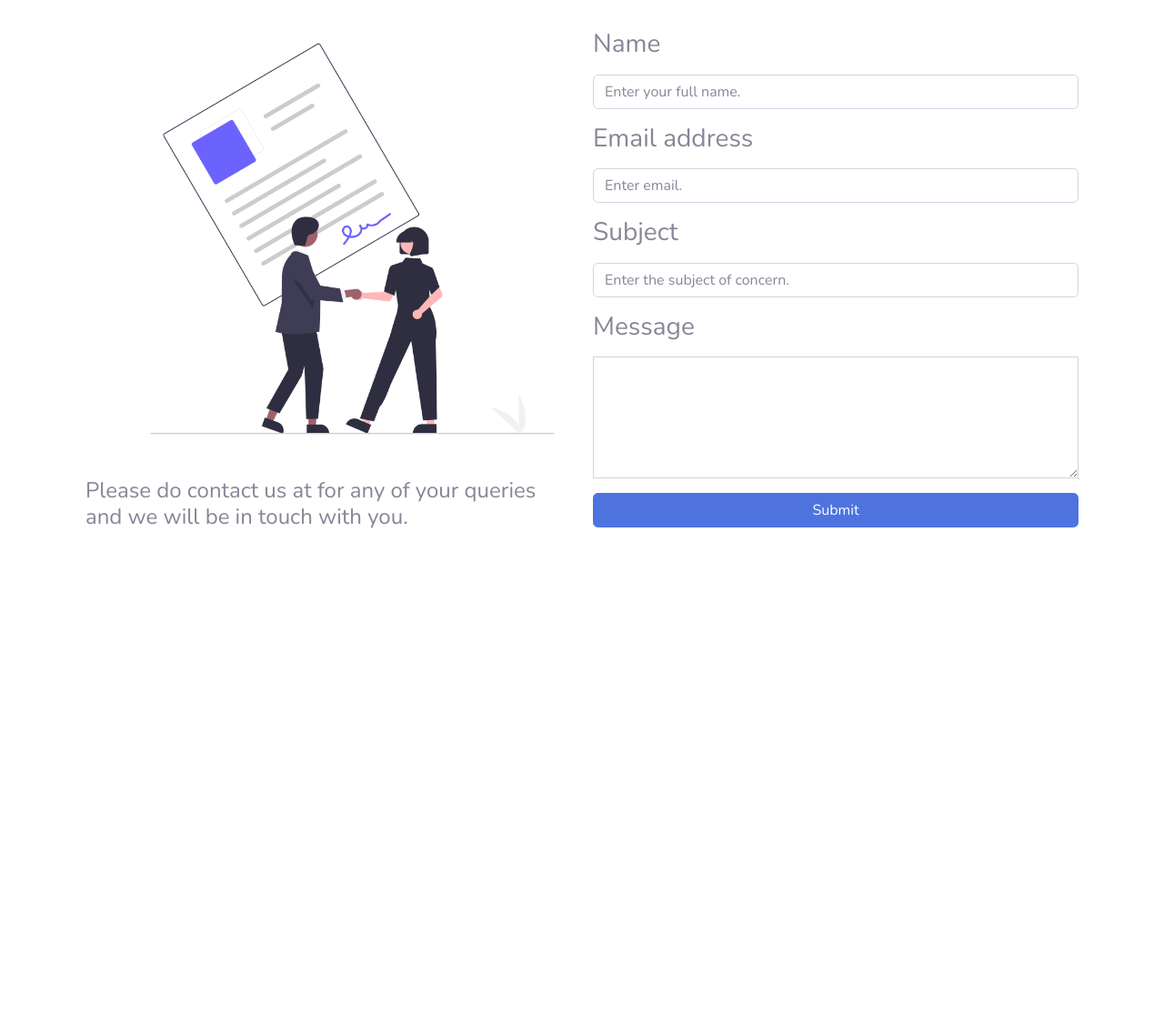
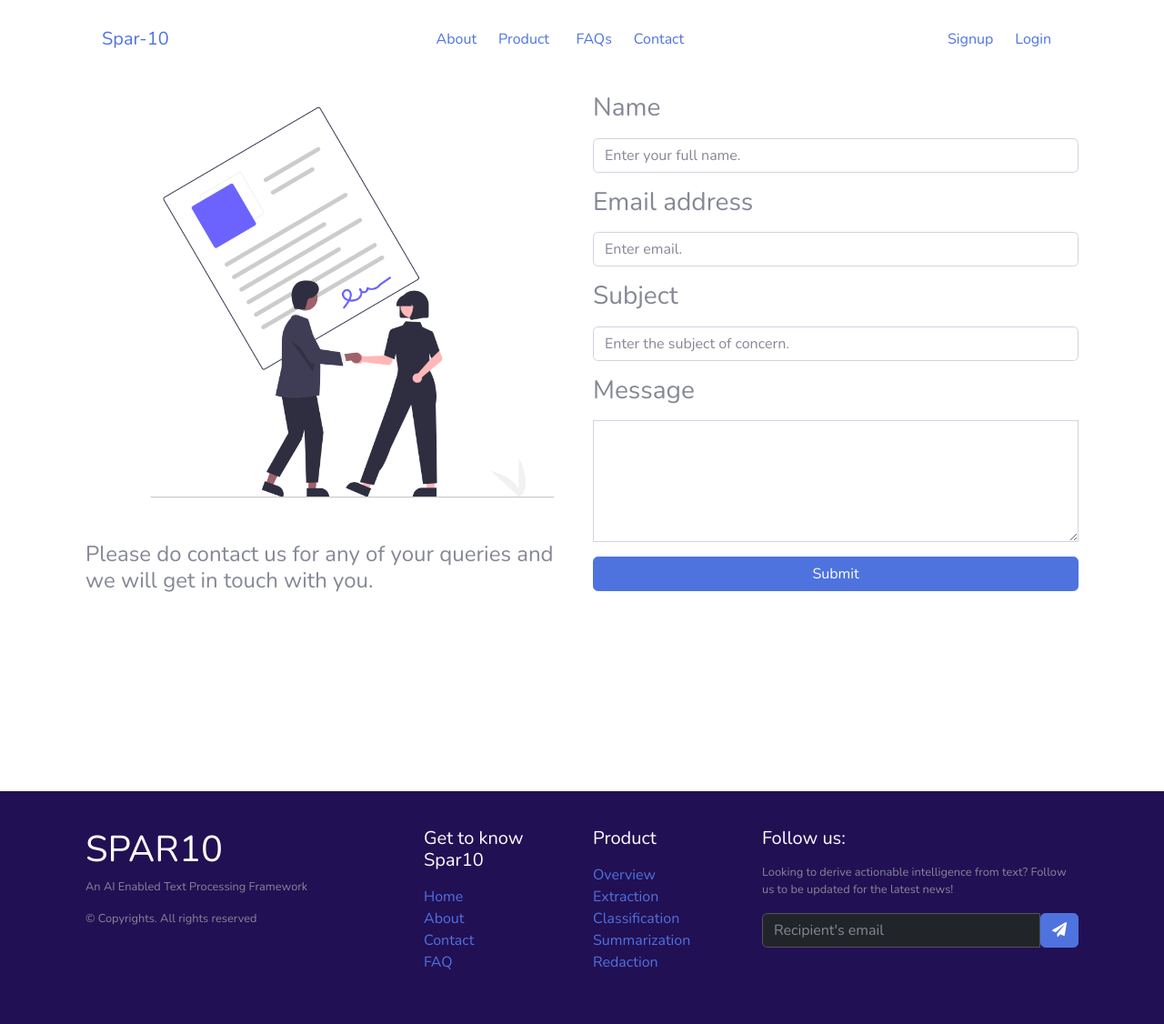
Before and after one commit to Purviharniya/SPAR10, a Flask app: page /contact-us in a window 1280 px wide. Shown: the whole page at 91% size. Before the commit the page ends 581 px from the top, so only its background shows below. Run offline with Flask 2, Linux system fonts and the light colour scheme; some libraries are stand-ins or nearby versions.

Commit message:
nav-foot1

```diff
--- a/static/stylesheets/vendor/css/index.css
+++ b/static/stylesheets/vendor/css/index.css
@@ -1 +1,31 @@
 /* add index.html's css here */
+.scrolled {
+  background-color: #221054;
+  color: white;
+  transition: background-color 400ms linear;
+}
+
+.sidebar .nav-item.dropdown .dropdown-toggle::after,
+.topbar .nav-item.dropdown .dropdown-toggle::after {
+  width: 0.1rem;
+  text-align: center;
+  float: right;
+  vertical-align: 0;
+  border: 0;
+  font-weight: 900;
+  content: "";
+  font-family: "Font Awesome 5 Free";
+}
+
+.home-footer {
+  background-color: #221054;
+}
+
+.home-footer .form-control {
+  background: #212529;
+  border-color: #545454;
+}
+
+.home-footer .form-control:focus {
+  background: #212529;
+}
--- /dev/null
+++ b/static/stylesheets/vendor/js/scripts.js
@@ -0,0 +1,8 @@
+$(document).scroll(function () {
+  var isScrolled = $(this).scrollTop() > $(".topbar").height();
+  $(".homenav").toggleClass("scrolled", isScrolled);
+  $(".homenav").toggleClass("fixed-top", isScrolled);
+
+  // console.log(isScrolled);
+  // console.log();
+});
--- a/templates/contactus.html
+++ b/templates/contactus.html
@@ -7,7 +7,7 @@
         <div class="col-md-6">
             <img src="../static/assets/contactus.png" width="110%">
             <br>
-            <h4>Please do contact us at for any of your queries and we will be in touch with you.</h4>
+            <h4>Please do contact us for any of your queries and we will get in touch with you.</h4>
         </div>
         <div class="col-md-6" style="margin-top: 2rem;width: 100%;">
             <form>
--- a/templates/main.html
+++ b/templates/main.html
@@ -7,7 +7,7 @@
     <meta charset="UTF-8">
     <meta http-equiv="X-UA-Compatible" content="IE=edge">
     <meta name="viewport" content="width=device-width, initial-scale=1.0">
-    <title>Document</title>
+    <title>SPAR10</title>
 
     <link href="{{ url_for('static', filename='stylesheets/vendor/fontawesome-free/css/all.min.css') }}"
         rel="stylesheet" type="text/css">
@@ -19,6 +19,8 @@
     <!-- bootstrap -->
     <link href="{{ url_for('static', filename='stylesheets/vendor/css/sb-admin-2.min.css') }}" rel="stylesheet">
 
+    <link href="{{ url_for('static', filename='stylesheets/vendor/css/index.css') }}" rel="stylesheet">
+
     <!-- ADD ALL THE CSS FILES FOR SEPARATE PAGES HERE -->
     <!-- <link rel="stylesheet" href="vendor/css/login.css" type="text/css">  -->
 
@@ -26,17 +28,113 @@
     <link href="{{ url_for('static', filename='stylesheets/vendor/css/fonts.css') }}" rel="stylesheet">
 
     <script src="https://ajax.googleapis.com/ajax/libs/jquery/3.4.1/jquery.min.js"></script>
-
+    <script src="https://code.jquery.com/jquery-3.6.0.min.js"
+        integrity="sha256-/xUj+3OJU5yExlq6GSYGSHk7tPXikynS7ogEvDej/m4=" crossorigin="anonymous"></script>
 </head>
 
 <body>
 
-    <div class="container-fluid">
+    <!-- navbar begin -->
+    <div class="topbar">
+        <nav class="navbar navbar-expand-md homenav">
+            <a class="navbar-brand pl-5 ml-5" href="/">Spar-10</a>
+            <button class="navbar-toggler" type="button" data-toggle="collapse" data-target="#navbarNav"
+                aria-controls="navbarNav" aria-expanded="false" aria-label="Toggle navigation">
+                <i class="fas fa-bars"></i>
+            </button>
+            <div class="collapse navbar-collapse" id="navbarNav">
+                <ul class="navbar-nav ml-auto">
+                    <li class="nav-item ">
+                        <a class="nav-link" href="/about-us">About</a>
+                    </li>
+                    <li class="nav-item dropdown">
+                        <a class="nav-link dropdown-toggle" href="#" id="navbarDropdownMenuLink" data-toggle="dropdown"
+                            aria-haspopup="true" aria-expanded="false">
+                            Product
+                        </a>
+                        <div class="dropdown-menu" aria-labelledby="navbarDropdownMenuLink">
+                            <a class="dropdown-item" href="/overview">Overview</a>
+                            <a class="dropdown-item" href="/text-extraction">Extraction</a>
+                            <a class="dropdown-item" href="/text-classification">Classification</a>
+                            <a class="dropdown-item" href="/text-summarization">Summarization</a>
+                            <a class="dropdown-item" href="/text-redaction">Redaction</a>
+                        </div>
+                    </li>
+
+                    <li class="nav-item">
+                        <a class="nav-link" href="/faqs">FAQs</a>
+                    </li>
+                    <li class="nav-item">
+                        <a class="nav-link" href="/contact-us">Contact</a>
+                    </li>
+                </ul>
+                <ul class="navbar-nav ml-auto pr-5 mr-5">
+                    <li class="nav-item">
+                        <a class="nav-link" href="/signup">Signup</a>
+                    </li>
+                    <li class="nav-item">
+                        <a class="nav-link" href="/login">Login</a>
+                    </li>
+                </ul>
+            </div>
+        </nav>
+    </div>
+    <!-- navbar end -->
+
+    <!-- body begin -->
+    <div class="container-fluid" style="min-height: 100vh;">
         {% block content %}
 
         {% endblock %}
     </div>
 
+    <!-- body end -->
+
+    <!-- Footer begin -->
+    <footer class="w-100 py-4 flex-shrink-0 home-footer">
+        <div class="container py-3">
+            <div class="row gy-4 gx-5">
+                <div class="col-lg-4 col-md-6">
+                    <h5 class="h1 text-white">SPAR10</h5>
+                    <p class="small text-muted">An AI Enabled Text Processing Framework</i></p>
+                    <p class="small text-muted mb-0">&copy; Copyrights. All rights reserved</p>
+                </div>
+                <div class="col-lg-2 col-md-6">
+                    <h5 class="text-white mb-3">Get to know Spar10</h5>
+                    <ul class="list-unstyled text-muted">
+                        <li><a href="/">Home</a></li>
+                        <li><a href="/about-us">About</a></li>
+                        <li><a href="/contact-us">Contact</a></li>
+                        <li><a href="/faqs">FAQ</a></li>
+                    </ul>
+                </div>
+                <div class="col-lg-2 col-md-6">
+                    <h5 class="text-white mb-3">Product</h5>
+                    <ul class="list-unstyled text-muted">
+                        <li><a href="/overview">Overview</a></li>
+                        <li><a href="/text-extraction">Extraction</a></li>
+                        <li><a href="/text-classification">Classification</a></li>
+                        <li><a href="/text-summarization">Summarization</a></li>
+                        <li><a href="/text-redaction">Redaction</a></li>
+                    </ul>
+                </div>
+                <div class="col-lg-4 col-md-6">
+                    <h5 class="text-white mb-3">Follow us: </h5>
+                    <p class="small text-muted">Looking to derive actionable intelligence from text? Follow us to
+                        be updated for the latest news!</p>
+                    <form action="#">
+                        <div class="input-group mb-3">
+                            <input class="form-control" type="text" placeholder="Recipient's email"
+                                aria-label="Recipient's email" aria-describedby="button-addon2">
+                            <button class="btn btn-primary" id="button-addon2" type="button"><i
+                                    class="fas fa-paper-plane"></i></button>
+                        </div>
+                    </form>
+                </div>
+            </div>
+        </div>
+    </footer>
+    <!-- Footer end -->
 </body>
 
 <script src="{{ url_for('static', filename='stylesheets/vendor/jquery/jquery.min.js') }}"></script>
@@ -47,5 +145,7 @@
 
 <!-- Custom scripts for all pages-->
 <script src="{{ url_for('static', filename='stylesheets/vendor/js/sb-admin-2.js') }}"></script>
+<script src="{{ url_for('static', filename='stylesheets/vendor/js/scripts.js') }}"></script>
+
 
 </html>
```
Also changed, not shown: static/stylesheets/vendor/css/loader.css (deleted, +0 -130 lines), static/stylesheets/vendor/css/login.css (deleted, +0 -91 lines), static/assets/index-1.jpg (added).
